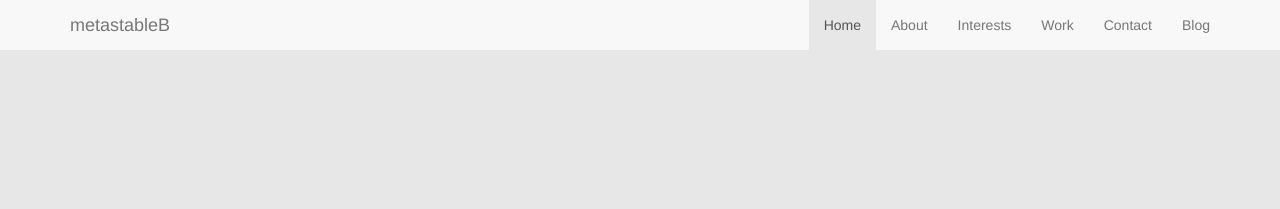
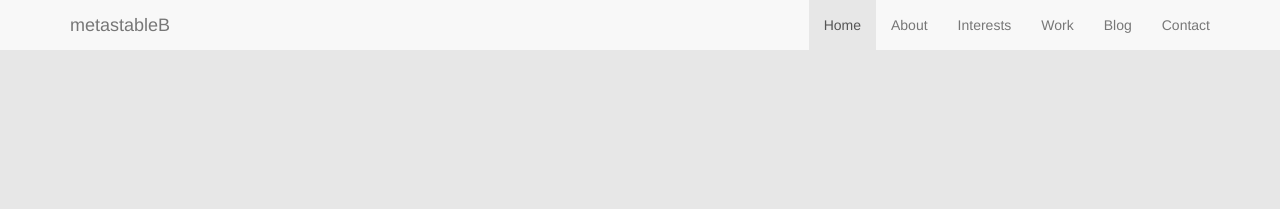
Before and after one commit to metastableB/metastableB.github.io, a Jekyll site: the page built from index.html, in a window 1280 px wide. Shown: the top 209 px of the page. Built offline with Jekyll 4.4.1, drawn with Linux system fonts in a browser that asks for light colours; nearby versions of some CDN libraries.

Commit message:
fixing navbar heighlight

```diff
--- a/_includes/head.html
+++ b/_includes/head.html
@@ -10,7 +10,7 @@
 	<link rel="canonical" href="{{ page.url | replace:'index.html','' | prepend: site.baseurl | prepend: site.url }}">
 	<link rel="alternate" type="application/rss+xml" title="{{ site.title }}" href="{{ "/feed.xml" | prepend: site.baseurl | prepend: site.url }}">
 	<!-- ENDTODO -->
-
+	<script src="https://ajax.googleapis.com/ajax/libs/jquery/2.2.0/jquery.min.js"></script>
 	<link href="/css/bootstrap-3.3.6-dist/css/bootstrap.min.css" rel="stylesheet" media="screen">
 	<link href="/css/main.css" rel="stylesheet" media="screen">
 	<link href="/css/blog.css" rel="stylesheet" media="screen">
--- a/_includes/navbar_home.html
+++ b/_includes/navbar_home.html
@@ -28,20 +28,33 @@ aria-expanded controls the state of the items (like being collapsed)
 		      <a class="navbar-brand" href="/">metastableB</a>
 		</div>
 		<div id="navbar-items" class="navbar-collapse collapse">
-			<ul class="nav navbar-nav navbar-right">
+			<ul class="nav navbar-nav navbar-right" id="navigation">
 			<!-- something like the default active element-->
 				<li class="active"><a href="/">Home</a></li>
 				<li><a href="/#About">About</a></li>
 				<li><a href="/#Interests">Interests</a></li>
 				<li><a href="/#Work">Work</a></li>
+				<li><a href="/blog">Blog</a></li>
 				<li><a href="/#Contact">Contact</a></li>
-				<li><a href="/blog">Blog</a></li>
 			</ul>
 		</div>
 		<script>
 			$(document).ready(function(){
 				$(document).scroll(function(){
 					var a = $(window).scrollTop();
+					$last = $( this );
+					var i = 0;
+					$('.article').each(function(){
+						$first = $(this);
+						if(a>$first.offset().top){
+							$last = $( this );
+							i++;
+						}
+						console.log($first.offset().top+','+a);
+					});
+
+					$('.active').removeClass('active');
+					$($('#navigation li').get(i)).addClass('active');
 				})
 			});
 		</script>
--- a/index.html
+++ b/index.html
@@ -2,7 +2,7 @@
 layout : home
 ---
 	<!-- Header -->
-	<div class="container-bg container-fluid" id="Home">
+	<div class="article container-bg container-fluid" id="Home">
 			<div class="row header-position text-center">
 				<div class="col-xs-3"></div>
 				<div class="col-xs-6 header-text text-center">
@@ -16,7 +16,7 @@ layout : home
 	</div>
 
 	<!-- other content-->
-	<div class="container-fluid scheme-1">
+	<div class="article container-fluid scheme-1">
 		<div class="container">
 			<div class="row about" id = "About">
 				<div class="col-md-6">
@@ -38,7 +38,7 @@ layout : home
 			</div>
 		</div>
 	</div>
-	<div class="container-fluid scheme-2">
+	<div class="article container-fluid scheme-2">
 		<div class="container">
 			<div class="interests row text-center" id="Interests">
 				<div class="col-md-8">
@@ -63,7 +63,7 @@ layout : home
 	</div>
 
 
-	<div class="container-fluid scheme-1">
+	<div class="article container-fluid scheme-1">
 		<div class="container">
 			<div class="work row text-center" id="Work">
 				<div class="row work-head">
@@ -136,7 +136,7 @@ layout : home
 			</div>
 		</div>
 	</div>
-	<div class="container-fluid scheme-2">
+	<div class="article container-fluid scheme-2">
 		<div class="container">
 			<div class="blog row text-center" id="Blog">
 				<a href="/blog" class="blog-head">Blog</a>
@@ -150,7 +150,7 @@ layout : home
 			</div>
 		</div>
 	</div>
-	<div class="container-fluid scheme-1">
+	<div class="article container-fluid scheme-1">
 		<div class="container">
 			<div class="contact row text-center" id="Contact">
 				<div class="row contact-head">
```
